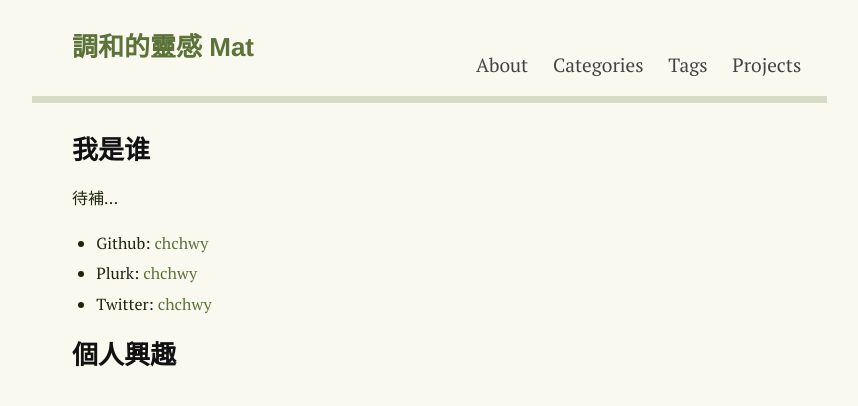
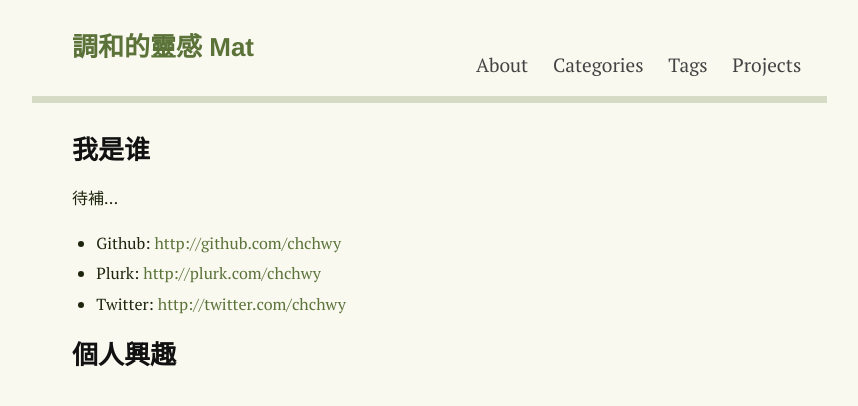
Before and after one commit to sndnvaps/sndnvaps.github.io, a Jekyll site: the page built from about/index.md, in a window 1280 px wide. Shown: the top 406 px of the page, without its empty margins (208-1066 px from the left). Built offline with Jekyll 4.4.1, drawn with Linux system fonts in a browser that asks for light colours; Markdown is read by kramdown in place of the engine named in the settings; comment, search, counter and statistics services are not loaded; part of the change alters nothing that is shown.

Commit message:
更新 About

```diff
--- a/about/index.md
+++ b/about/index.md
@@ -8,8 +8,8 @@ comments: yes
 
 待補...
 
-* Github: [chchwy](http://github.com/chchwy)
-* Plurk: [chchwy](http://www.plurk.com/chchwy)
-* Twitter: [chchwy](http://twitter.com/chchwy)
+* Github: [http://github.com/chchwy](http://github.com/chchwy)
+* Plurk: [http://plurk.com/chchwy](http://www.plurk.com/chchwy)
+* Twitter: [http://twitter.com/chchwy](http://twitter.com/chchwy)
 
 # 個人興趣
```
